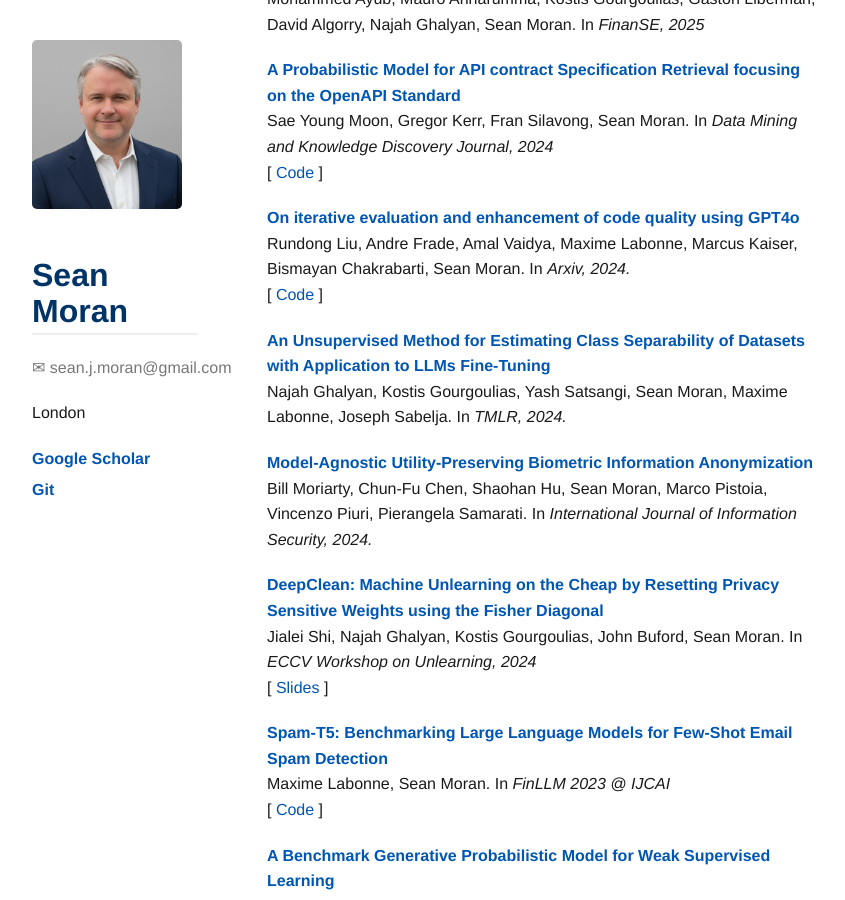
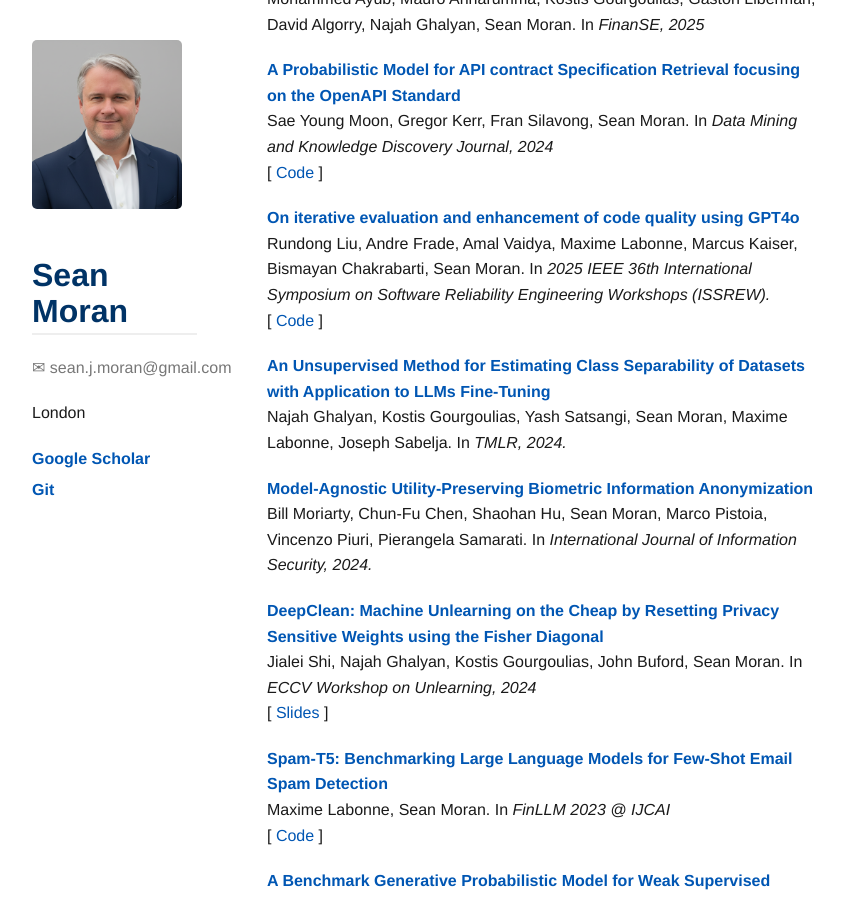
Before and after one commit to sjmoran/sjmoran.github.io, a Jekyll site: the page built from index.md, in a window 1280 px wide and 900 px high, scrolled down 3852 px. Shown: the whole window, without its empty margins (8-853 px from the left). Built offline with Jekyll 4.4.1, drawn with Linux system fonts in a browser that asks for light colours.

Commit message:
Update full-publications.html

```diff
--- a/_includes/full-publications.html
+++ b/_includes/full-publications.html
@@ -27,7 +27,7 @@ In <em>Data Mining and Knowledge Discovery Journal, 2024</em> <br />
 
 <p><strong><a target="_blank" href="http://arxiv.org/abs/2502.07399">On iterative evaluation and enhancement of code quality using GPT4o</a></strong><br />
 Rundong Liu, Andre Frade, Amal Vaidya, Maxime Labonne, Marcus Kaiser, Bismayan Chakrabarti, Sean Moran.
-In <em>Arxiv, 2024.</em><br />
+In <em>2025 IEEE 36th International Symposium on Software Reliability Engineering Workshops (ISSREW).</em><br />
 [ <a target="_blank" href="https://github.com/jpmorganchase/codequest">Code</a> ]</p>
 
 <p><strong><a target="_blank" href="https://arxiv.org/abs/2305.15016">An Unsupervised Method for Estimating Class Separability of Datasets with Application to LLMs Fine-Tuning</a></strong><br />
```
